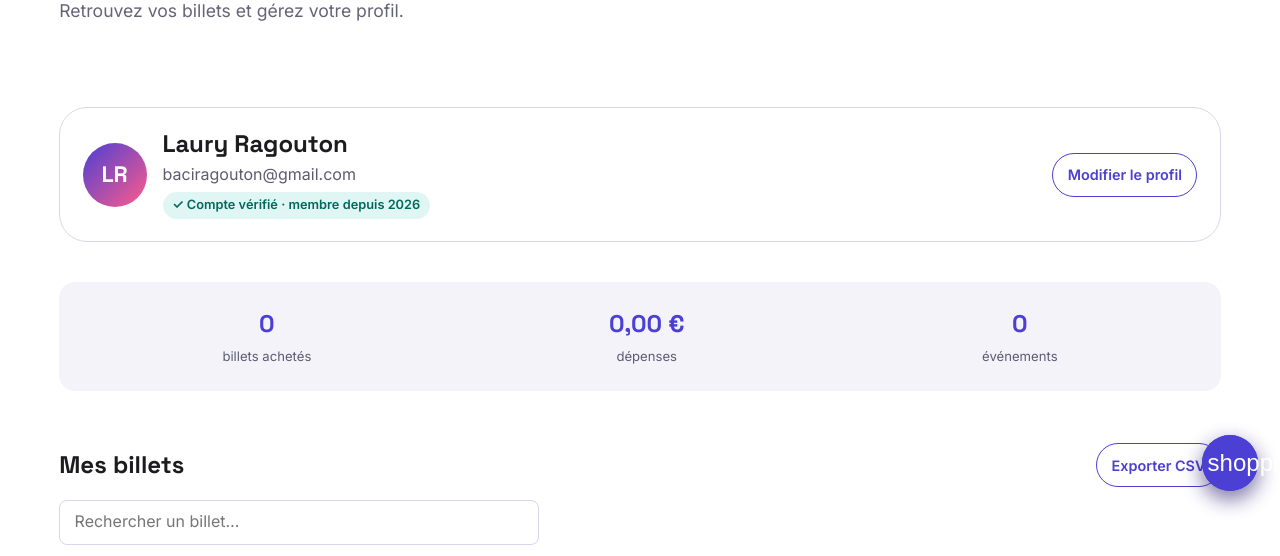
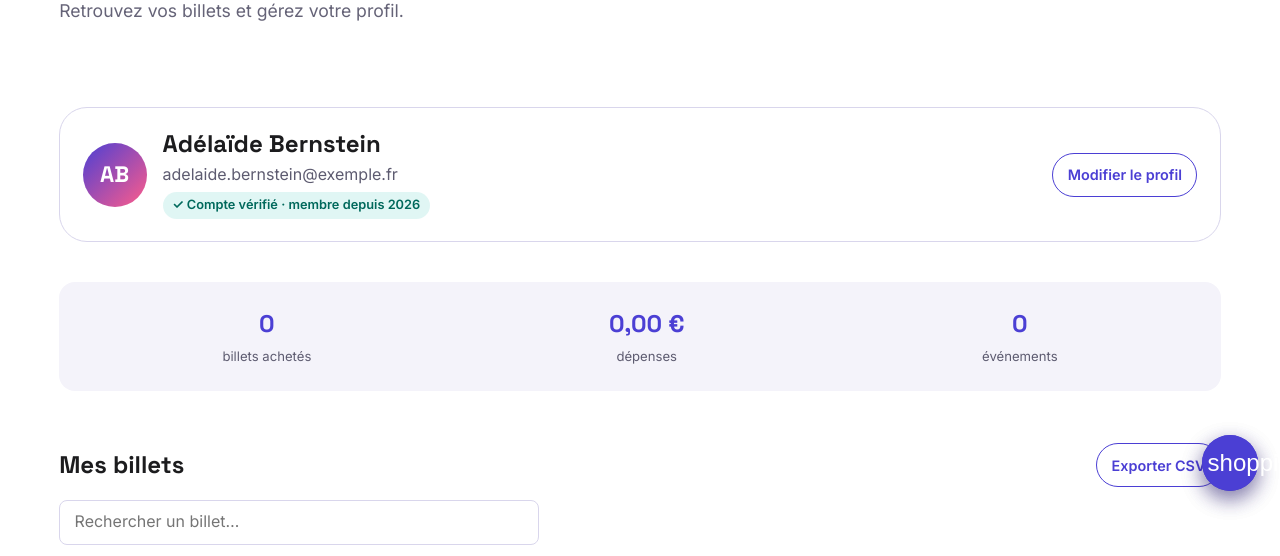
Before and after one commit to Pyrostars-ui/aegis-site, a plain HTML site: page compte.html in a window 1280 px wide. Shown: the part 221-777 px from the top of the page. Drawn offline with Linux system fonts and the light colour scheme.

Commit message:
chore(privacy): replace personal default profile with fictional Adélaïde Bernstein

```diff
--- a/assets/js/main.js
+++ b/assets/js/main.js
@@ -267,7 +267,7 @@
 
   /* ===== Compte : profil éditable ===== */
   var PKEY = 'aegis-profile';
-  function defP() { return { prenom: 'Laury', nom: 'Ragouton', email: 'baciragouton@gmail.com', tel: '', adresse: '' }; }
+  function defP() { return { prenom: 'Adélaïde', nom: 'Bernstein', email: 'adelaide.bernstein@exemple.fr', tel: '', adresse: '' }; }
   function loadP() { try { return Object.assign(defP(), JSON.parse(localStorage.getItem(PKEY) || '{}')); } catch (e) { return defP(); } }
   var editBtn = document.getElementById('edit-profile');
   var pform = document.getElementById('profile-form');
--- a/compte.html
+++ b/compte.html
@@ -21,10 +21,10 @@
 
 <section class="account-profile card" aria-label="Profil">
   <div class="profile-main">
-    <div class="avatar" aria-hidden="true">LR</div>
+    <div class="avatar" aria-hidden="true">AB</div>
     <div>
-      <h2 id="profil-title">Laury Ragouton</h2>
-      <p class="profile-mail" id="profile-mail">baciragouton@gmail.com</p>
+      <h2 id="profil-title">Adélaïde Bernstein</h2>
+      <p class="profile-mail" id="profile-mail">adelaide.bernstein@exemple.fr</p>
       <span class="profile-badge">✓ Compte vérifié · membre depuis 2026</span>
     </div>
     <button class="btn btn-outline btn-sm" id="edit-profile" type="button" aria-expanded="false" aria-controls="profile-form">Modifier le profil</button>
```
